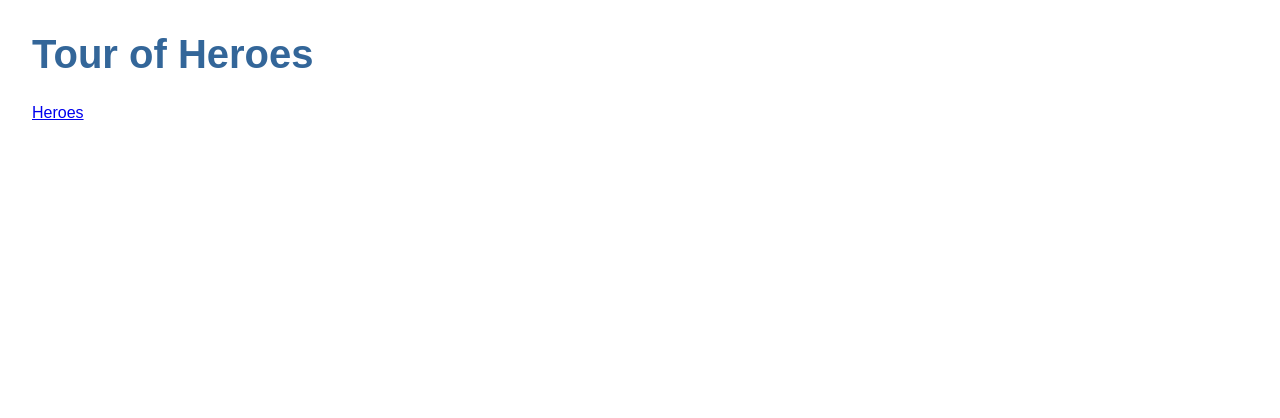
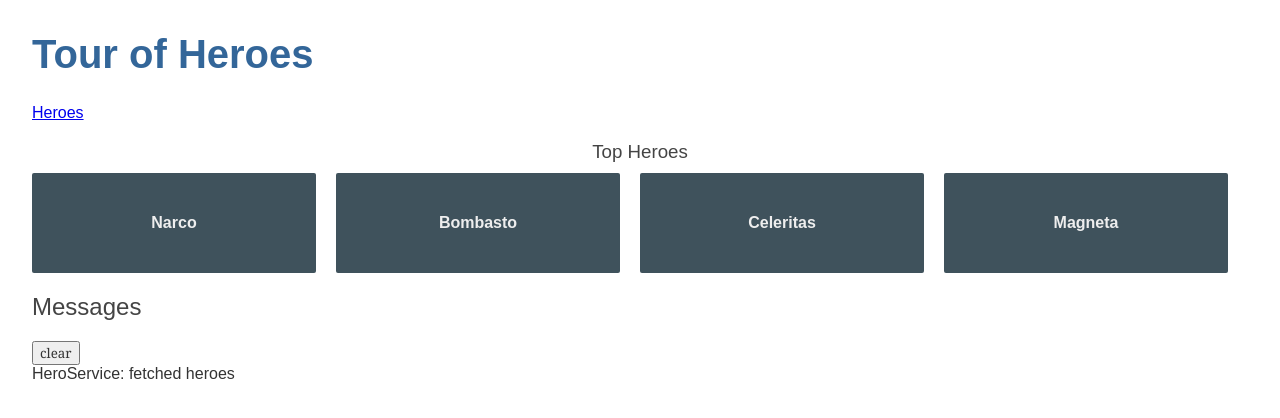
Before and after one commit to DiFly/heroes-app-angular, an Angular app: page /dashboard in a window 1280 px wide. Before the commit this address led to /. Shown: the top 418 px of the page. Built offline with nearby package versions, Linux system fonts and the light colour scheme.

Commit message:
Change body of dashboard component, and added routing

```diff
--- a/src/app/dashboard/dashboard.component.css
+++ b/src/app/dashboard/dashboard.component.css
@@ -0,0 +1,63 @@
+/* DashboardComponent's private CSS styles */
+[class*='col-'] {
+  float: left;
+  padding-right: 20px;
+  padding-bottom: 20px;
+}
+[class*='col-']:last-of-type {
+  padding-right: 0;
+}
+a {
+  text-decoration: none;
+}
+*, *:after, *:before {
+  -webkit-box-sizing: border-box;
+  -moz-box-sizing: border-box;
+  box-sizing: border-box;
+}
+h3 {
+  text-align: center;
+  margin-bottom: 0;
+}
+h4 {
+  position: relative;
+}
+.grid {
+  margin: 0;
+}
+.col-1-4 {
+  width: 25%;
+}
+.module {
+  padding: 20px;
+  text-align: center;
+  color: #eee;
+  max-height: 120px;
+  min-width: 120px;
+  background-color: #3f525c;
+  border-radius: 2px;
+}
+.module:hover {
+  background-color: #eee;
+  cursor: pointer;
+  color: #607d8b;
+}
+.grid-pad {
+  padding: 10px 0;
+}
+.grid-pad > [class*='col-']:last-of-type {
+  padding-right: 20px;
+}
+@media (max-width: 600px) {
+  .module {
+    font-size: 10px;
+    max-height: 75px; }
+}
+@media (max-width: 1024px) {
+  .grid {
+    margin: 0;
+  }
+  .module {
+    min-width: 60px;
+  }
+}
--- a/src/app/dashboard/dashboard.component.html
+++ b/src/app/dashboard/dashboard.component.html
@@ -1 +1,8 @@
-<p>dashboard works!</p>
+<h3>Top Heroes</h3>
+<div class="grid grid-pad">
+  <a *ngFor="let hero of heroes" class="col-1-4">
+    <div class="module hero">
+      <h4>{{hero.name}}</h4>
+    </div>
+  </a>
+</div>
--- a/src/app/dashboard/dashboard.component.ts
+++ b/src/app/dashboard/dashboard.component.ts
@@ -1,4 +1,7 @@
 import { Component, OnInit } from '@angular/core';
+
+import { Hero } from "../hero";
+import { HeroService } from "../hero.service";
 
 @Component({
   selector: 'app-dashboard',
@@ -6,10 +9,18 @@ import { Component, OnInit } from '@angular/core';
   styleUrls: ['./dashboard.component.css']
 })
 export class DashboardComponent implements OnInit {
+  heroes: Hero[] = [];
 
-  constructor() { }
+  constructor(
+    private heroService: HeroService
+  ) { }
 
   ngOnInit() {
+    this.getHeroes();
   }
 
+  getHeroes(): void {
+    this.heroService.getHeroes()
+      .subscribe(heroes => this.heroes = heroes.slice(1, 5));
+  }
 }
```
Also changed, not shown: src/app/app-routing.module.ts (+4 -3 lines).
